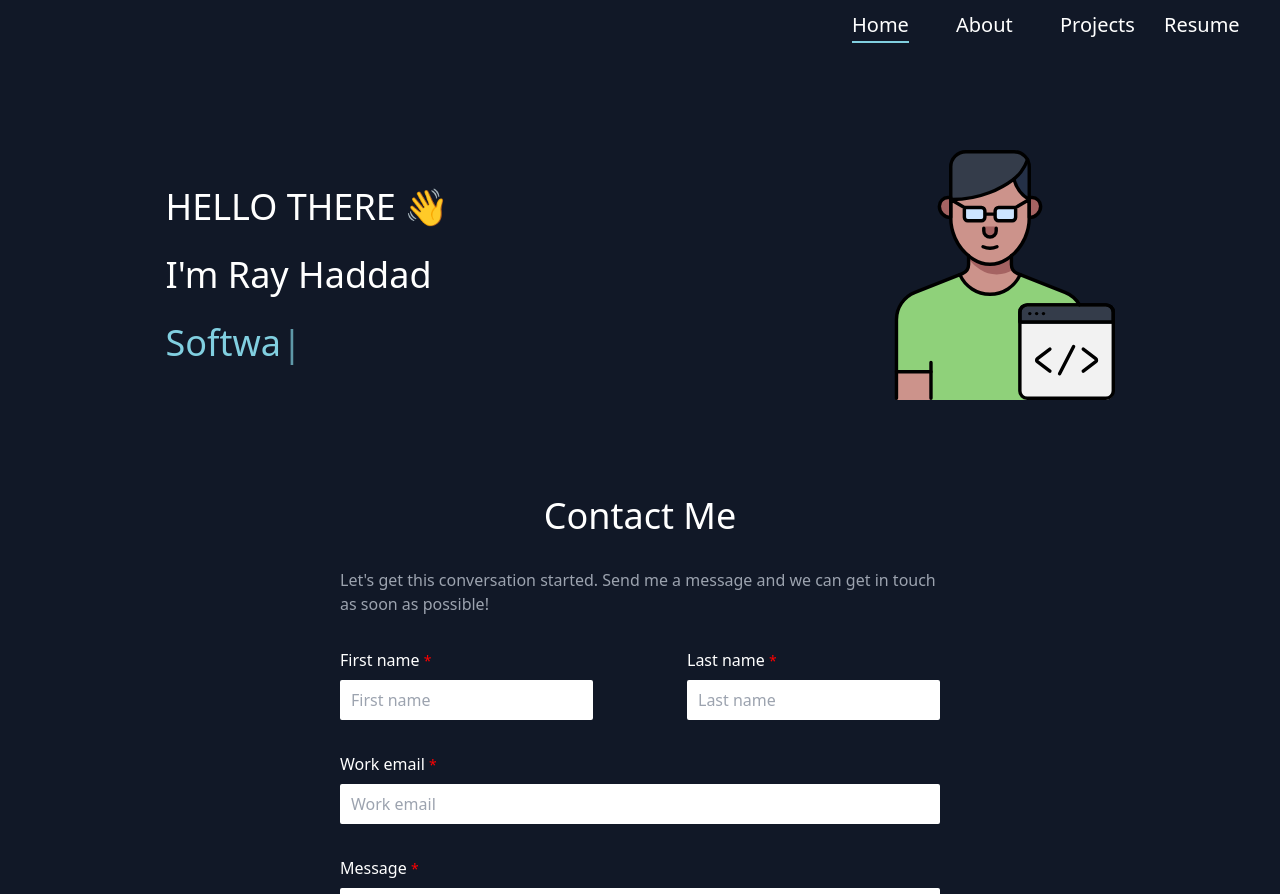
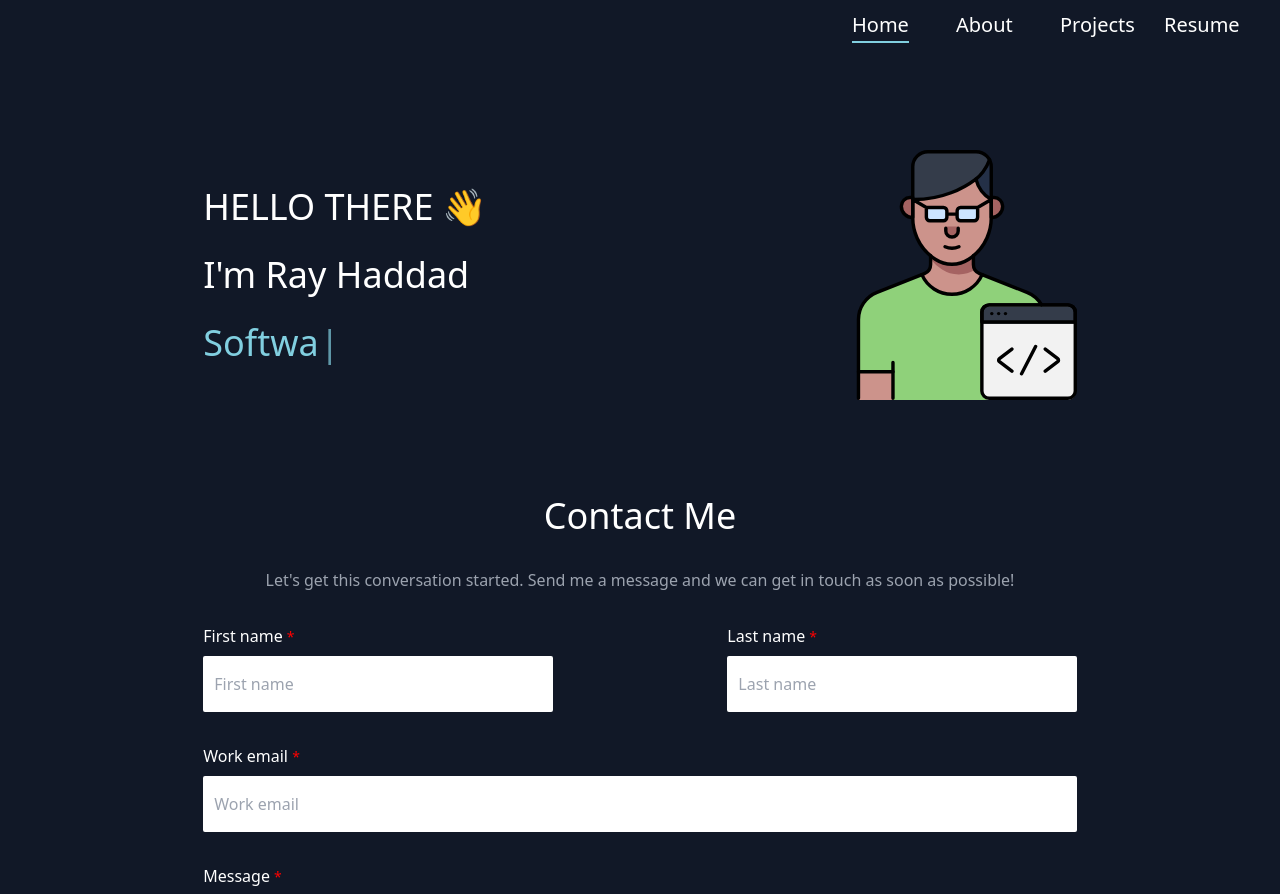
Before and after one commit to rayhaddad717/portfolio, a Next.js app in the folder portfolio/: page / in a window 1280 px wide. Shown: the top 894 px of the page. Built offline with nearby package versions, Linux system fonts and the light colour scheme.

Commit message:
contact us style

```diff
--- a/portfolio/src/app/page.tsx
+++ b/portfolio/src/app/page.tsx
@@ -5,8 +5,8 @@ import ContactMe from "@/components/ContactMe";
 import fs from "fs";
 export default function Home() {
   return (
-    <section>
-      <section className="flex justify-around items-center pt-[100px]">
+    <section className="w-[70%] m-auto">
+      <section className="flex justify-between items-center pt-[100px]">
         <div className="sm:text-4xl text-md flex flex-col gap-7 basis-[400px]">
           <div className="flex gap-2">
             <h1>HELLO THERE</h1>
--- a/portfolio/src/components/ContactMe.tsx
+++ b/portfolio/src/components/ContactMe.tsx
@@ -29,7 +29,7 @@ export default function ContactMe() {
     }
     setErrors(newErrors);
     if (newErrors.length) {
-      setState("finished");
+      setState("");
       return;
     }
     axios
@@ -49,27 +49,29 @@ export default function ContactMe() {
           }, 700);
         }, 1500)
       )
-      .catch(() => {});
+      .catch(() => {
+        setState("");
+      });
   }
   return (
     <form
       onSubmit={handleSubmit}
-      className="flex flex-col justify-center gap-[2rem] w-[600px] mr-auto ml-auto my-[6rem] max-w-[100%]"
+      className="flex flex-col justify-center gap-[2rem] w-full mr-auto ml-auto my-[6rem] max-w-[100%]"
     >
       <h1 className="text-center text-4xl">Contact Me</h1>
       <p className="text-gray-400 mr-auto ml-auto">
         Let&apos;s get this conversation started. Send me a message and we can
         get in touch as soon as possible!
       </p>
-      <div className="flex sm:flex-row flex-col sm:gap-0 gap-8  justify-between ">
-        <div className="flex flex-col gap-[0.5rem]">
+      <div className="flex sm:flex-row flex-col sm:gap-[20%] gap-8  justify-between ">
+        <div className="sm:w-[40%] flex-grow flex flex-col gap-[0.5rem]">
           <label htmlFor="firstName">
             First name <span className="text-[#ff0000]  text-sm">*</span>
           </label>
           <input
             value={form.fn}
             onChange={(e) => handleChange(e.target.value, "fn")}
-            className="text-black h-[2.5rem] p-[0.5rem] rounded-sm border-[#fff] focus:border-[var(--border-color)] border-[3px] outline-none"
+            className=" text-black sm:h-[3.5rem] sm:h-[3.5rem] h-[2.5rem] p-[0.5rem] rounded-sm border-[#fff] focus:border-[var(--border-color)] border-[3px] outline-none"
             id="firstName"
             placeholder="First name"
           />
@@ -77,7 +79,7 @@ export default function ContactMe() {
             <p className="text-[#ff0000] ml-auto text-sm">Required</p>
           ) : null}
         </div>
-        <div className="flex flex-col gap-[0.5rem]">
+        <div className="sm:w-[40%] flex-grow flex flex-col gap-[0.5rem]">
           <label htmlFor="lastName">
             Last name <span className="text-[#ff0000]  text-sm">*</span>
           </label>
@@ -85,7 +87,7 @@ export default function ContactMe() {
             value={form.ln}
             onChange={(e) => handleChange(e.target.value, "ln")}
             id="lastName"
-            className="text-black h-[2.5rem] p-[0.5rem] rounded-sm border-[#fff] focus:border-[var(--border-color)] border-[3px] outline-none"
+            className=" text-black sm:h-[3.5rem] h-[2.5rem] p-[0.5rem] rounded-sm border-[#fff] focus:border-[var(--border-color)] border-[3px] outline-none"
             placeholder="Last name"
           />
           {errors.filter((e) => e == "ln")?.length ? (
@@ -101,7 +103,7 @@ export default function ContactMe() {
           value={form.email}
           onChange={(e) => handleChange(e.target.value, "email")}
           id="workEmail"
-          className="text-black h-[2.5rem] p-[0.5rem] rounded-sm border-[#fff] focus:border-[var(--border-color)] border-[3px] outline-none"
+          className="text-black sm:h-[3.5rem] h-[2.5rem] p-[0.5rem] rounded-sm border-[#fff] focus:border-[var(--border-color)] border-[3px] outline-none"
           placeholder="Work email"
         />
         {errors.filter((e) => e == "email")?.length ? (
```
